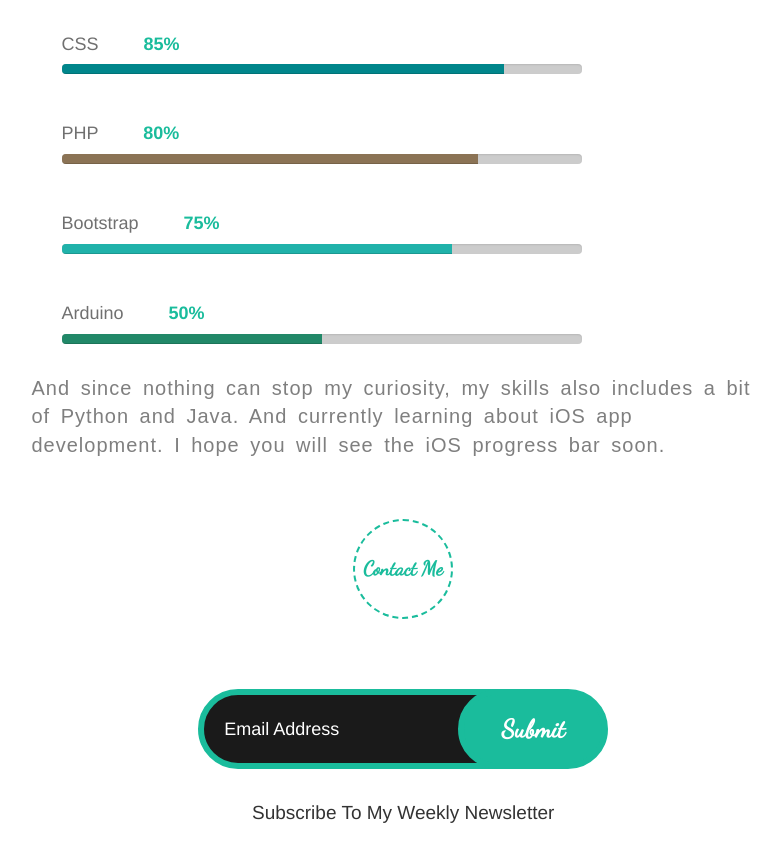
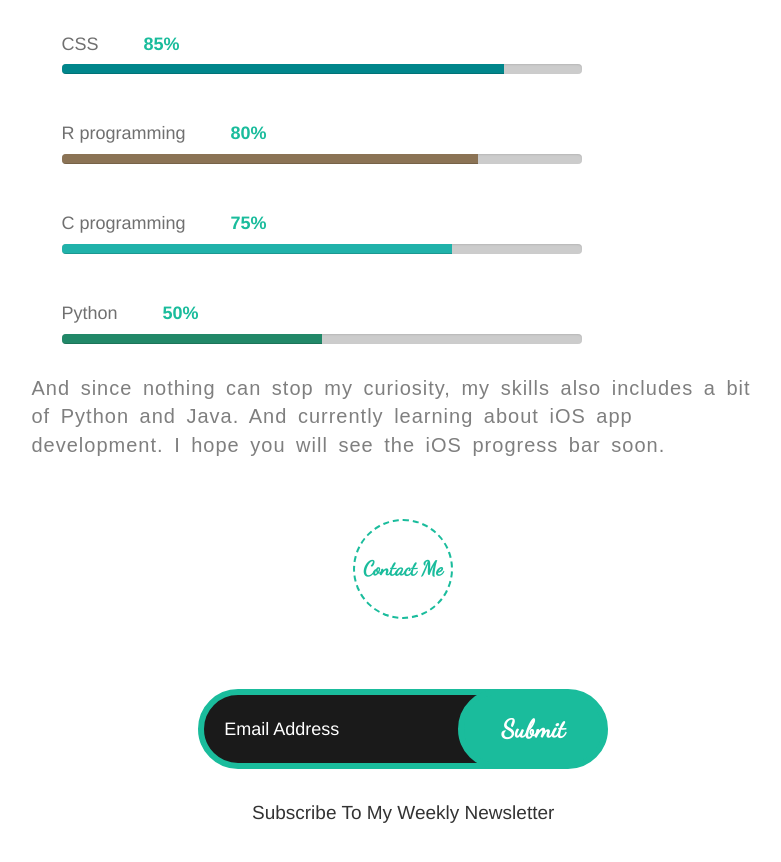
Before and after one commit to Babloo98/Babloo98.github.io, a plain HTML site: page index.html in a window 1280 px wide. Shown: the part 780-1642 px from the top of the page, without its empty margins (346-1127 px from the left). Drawn offline with nearby package versions, Linux system fonts and the light colour scheme; a web font is replaced by a local one.

Commit message:
Update index.html

```diff
--- a/index.html
+++ b/index.html
@@ -124,21 +124,21 @@
 							</div>
 
 
-						<h3>PHP <font style="font-weight: bold; color: #1abc9c;margin-left: 40px;"> 80%</font></h3>
+						<h3>R programming <font style="font-weight: bold; color: #1abc9c;margin-left: 40px;"> 80%</font></h3>
 							<div class="progress">
   								<div class="progress-bar" role="progressbar"
   									aria-valuenow="40" aria-valuemin="0" aria-valuemax="100" style="width:80%; background-color: #8B7355;">
   								</div>
 							</div>
 
-						<h3>Bootstrap <font style="font-weight: bold; color: #1abc9c;margin-left: 40px;"> 75%</font></h3>
+						<h3>C programming <font style="font-weight: bold; color: #1abc9c;margin-left: 40px;"> 75%</font></h3>
 							<div class="progress">
   								<div class="progress-bar" role="progressbar"
   									aria-valuenow="40" aria-valuemin="0" aria-valuemax="100" style="width:75%; background-color: #20B2AA;">
   								</div>
 							</div>
 
-						<h3>Arduino <font style="font-weight: bold; color: #1abc9c;margin-left: 40px;"> 50%</font></h3>
+						<h3>Python <font style="font-weight: bold; color: #1abc9c;margin-left: 40px;"> 50%</font></h3>
 							<div class="progress">
   								<div class="progress-bar" role="progressbar"
   									aria-valuenow="40" aria-valuemin="0" aria-valuemax="100" style="width:50%; background-color: #218868;">
```
